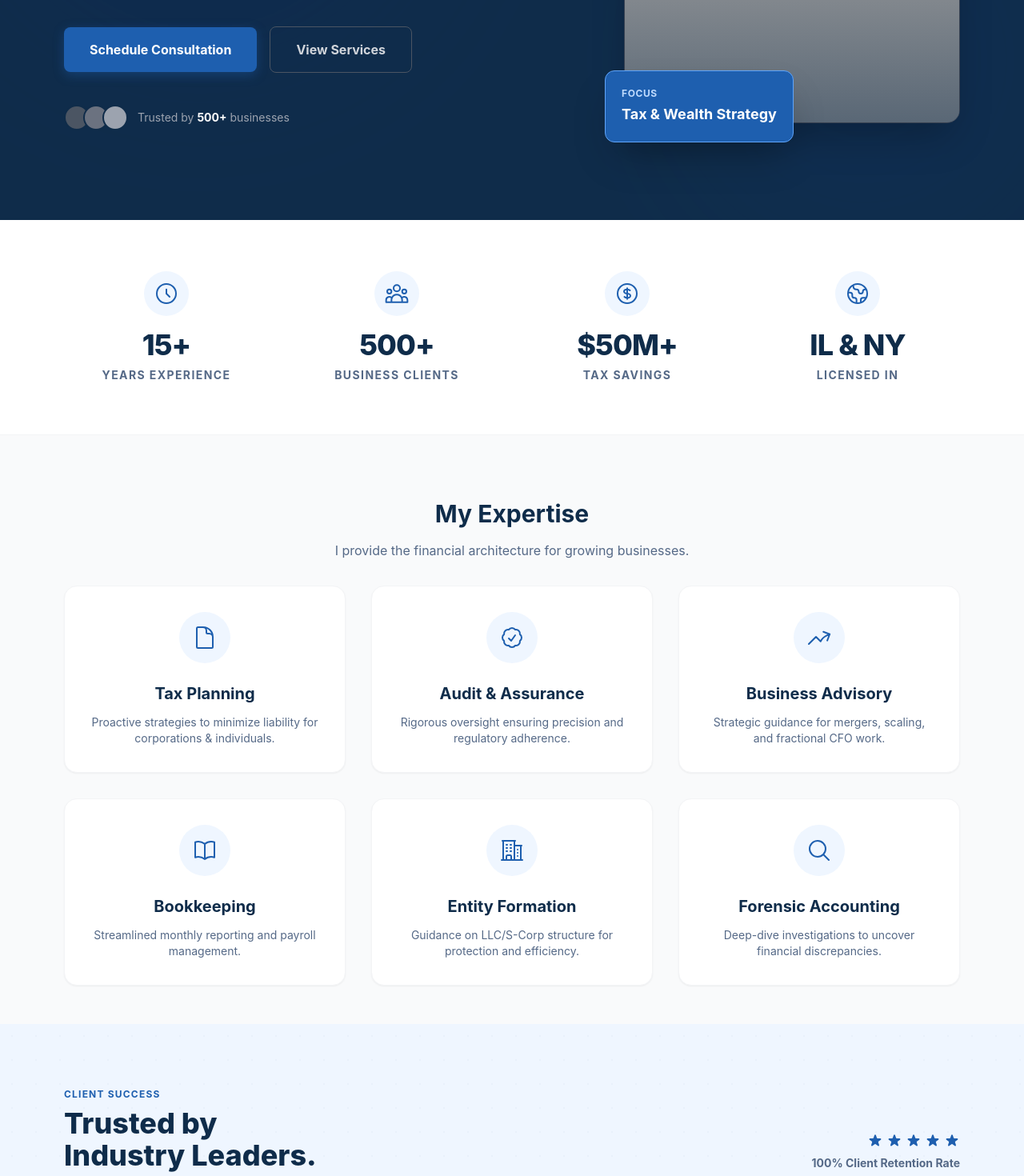
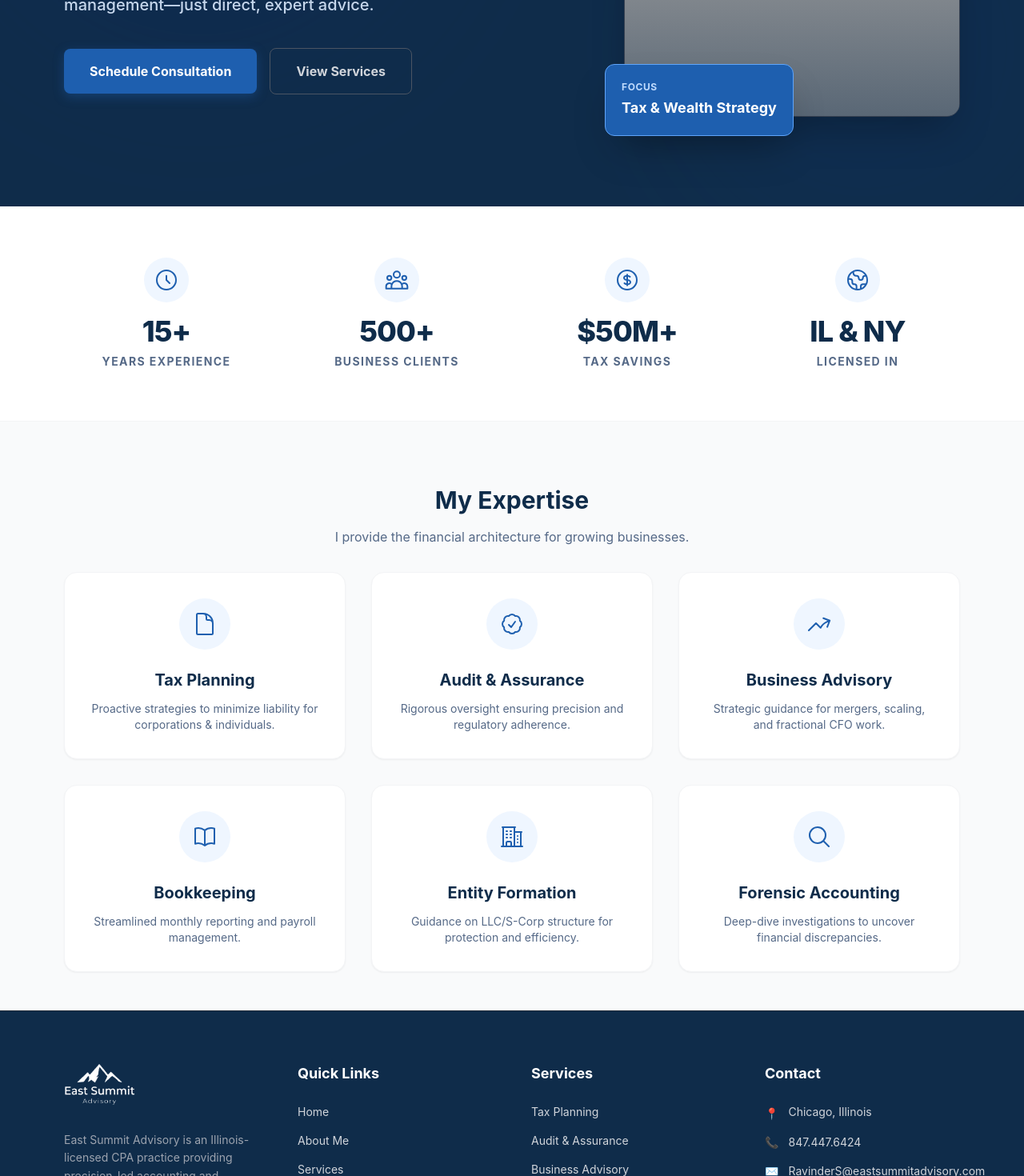
Before and after one commit to Shrutirawat27/east-summit-advisory-frontend, a React (Vite) app: page / in a window 1280 px wide. Shown: the part 540-2010 px from the top of the page at 80% size. Built offline with nearby package versions, Linux system fonts and the light colour scheme; grey boxes are pictures that could not be loaded.

Commit message:
Client changes

```diff
--- a/src/components/home/Hero.jsx
+++ b/src/components/home/Hero.jsx
@@ -55,14 +55,14 @@ const Hero = () => {
             </div>
 
             {/* Trust Signal */}
-            <div className="mt-10 flex items-center justify-start gap-3 text-sm text-gray-400">
+            {/* <div className="mt-10 flex items-center justify-start gap-3 text-sm text-gray-400">
               <div className="flex -space-x-2">
                  <div className="w-8 h-8 rounded-full bg-gray-600 border-2 border-[#0f2c4a]"></div>
                  <div className="w-8 h-8 rounded-full bg-gray-500 border-2 border-[#0f2c4a]"></div>
                  <div className="w-8 h-8 rounded-full bg-gray-400 border-2 border-[#0f2c4a]"></div>
               </div>
               <p>Trusted by <span className="text-white font-bold">500+</span> businesses</p>
-            </div>
+            </div> */}
 
           </div>
 
--- a/src/pages/About.jsx
+++ b/src/pages/About.jsx
@@ -1,5 +1,6 @@
 import React from 'react';
 import { Link } from 'react-router-dom';
+import founderImage from '../assets/founder-pic.jpeg';
 
 const About = () => {
   return (
@@ -22,8 +23,8 @@ const About = () => {
 
               <div className="w-full h-[280px] lg:h-[500px] rounded-lg overflow-hidden mb-6 lg:mb-8 relative bg-gray-100 shadow-inner">
                  <img
-                  src="https://images.unsplash.com/photo-1554224155-6726b3ff858f?auto=format&fit=crop&q=80&w=1000"
-                  alt="Founder Portrait"
+                  src={founderImage}
+                  alt="Ravinder Singh - Founder"
                   className="w-full h-full object-cover object-top"
                 />
               </div>
--- a/src/pages/Home.jsx
+++ b/src/pages/Home.jsx
@@ -21,7 +21,7 @@ const Home = () => {
         <ServicesGrid isHome={true} />
       </div>
 
-      <Testimonials />
+      {/* <Testimonials /> */}
 
     </div>
   );
```
Also changed, not shown: src/assets/founder-pic.jpeg (added).
